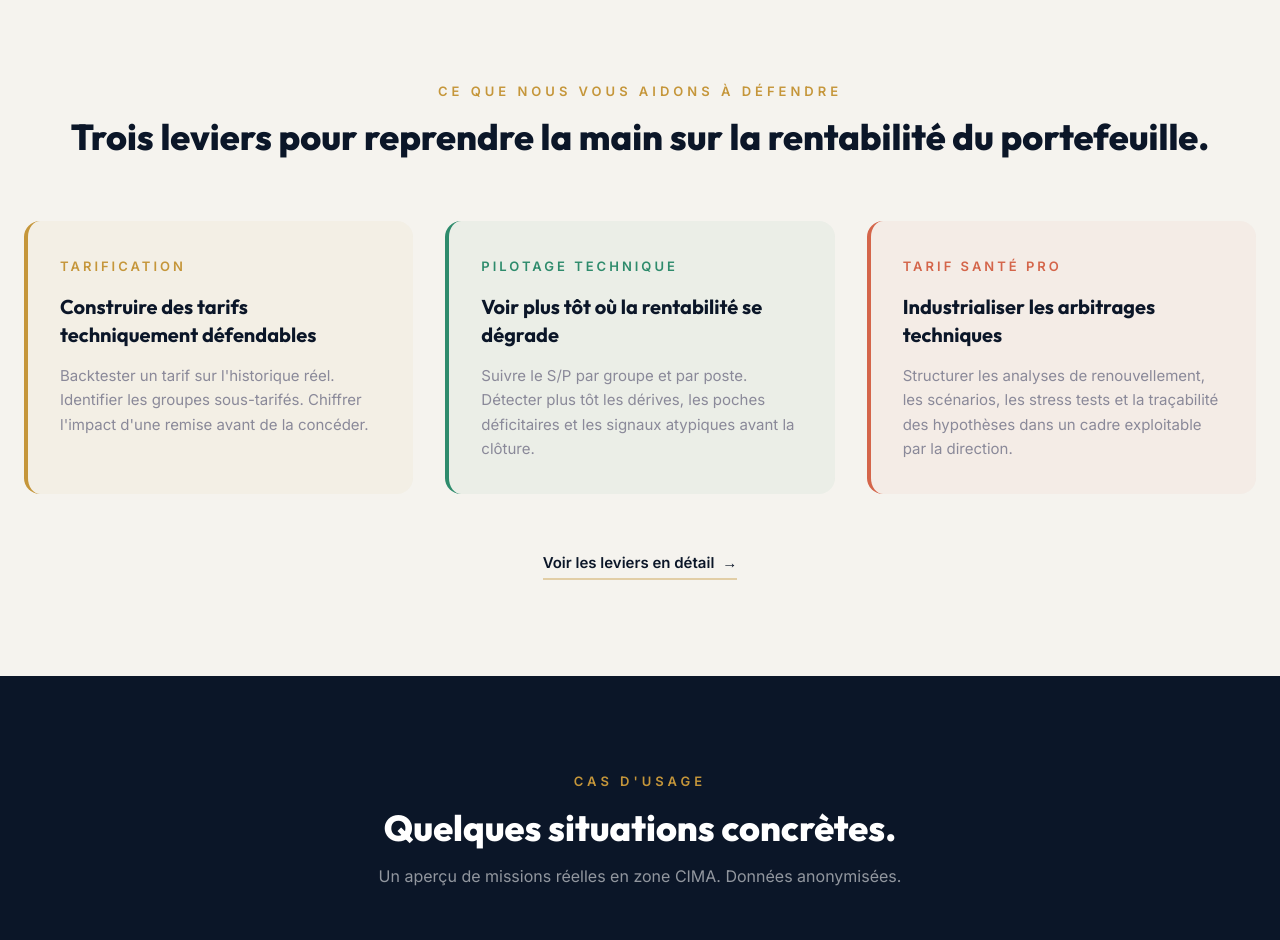
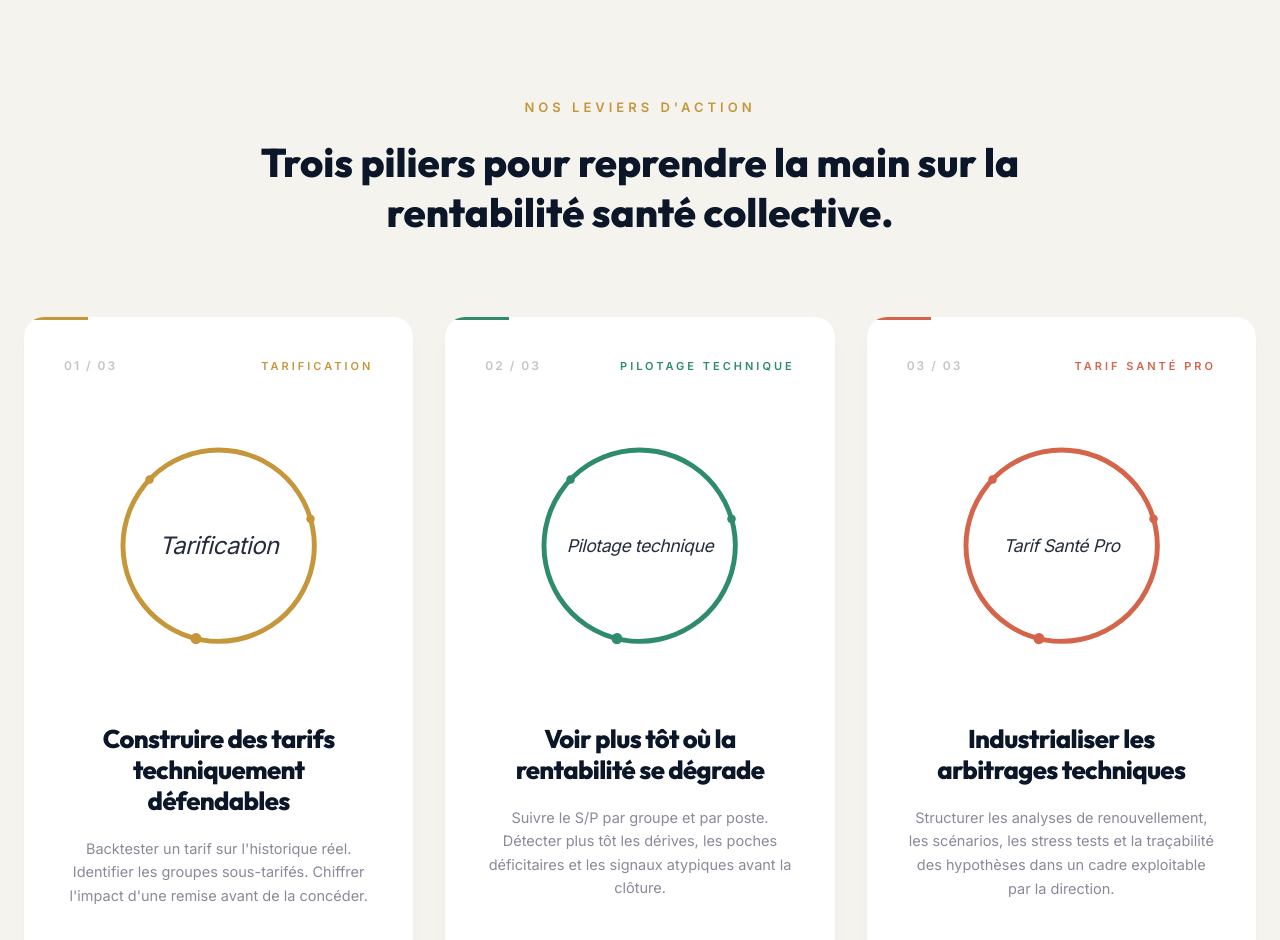
Before and after one commit to sidickgoldman/SiteWeb_PrimeActuaire, a Next.js app: page / in a window 1280 px wide. Shown: the part 1860-2800 px from the top of the page. Built offline with nearby package versions, Linux system fonts and the light colour scheme.

Commit message:
design: Piliers Omnicom-style - cercles rotatifs, cards cliquables vers ancres /plateforme#tarification|pilotage|tarif-sante-pro, i18n 'Nos leviers d action' + 'Trois piliers pour reprendre la main sur la rentabilite sante collective'

```diff
--- a/src/app/plateforme/PlateformeClient.tsx
+++ b/src/app/plateforme/PlateformeClient.tsx
@@ -110,8 +110,9 @@ export default function PlateformeClient() {
             <div className="space-y-16">
               {p.categories.map((cat, ci) => {
                 const style = categoryStyles[ci];
+                const pilierIds = ["tarification", "pilotage", "tarif-sante-pro"];
                 return (
-                  <div key={ci}>
+                  <div key={ci} id={pilierIds[ci]} className="scroll-mt-28">
                     <motion.h3
                       initial={{ opacity: 0, x: -20 }}
                       whileInView={{ opacity: 1, x: 0 }}
--- a/src/components/Piliers.tsx
+++ b/src/components/Piliers.tsx
@@ -1,27 +1,84 @@
 "use client";
 
 import { motion } from "framer-motion";
+import Link from "next/link";
 import { useI18n } from "@/i18n";
 
-const styles = [
-  { color: "border-gold", accent: "text-gold", bg: "bg-gold/5" },
-  { color: "border-teal", accent: "text-teal", bg: "bg-teal/5" },
-  { color: "border-coral", accent: "text-coral", bg: "bg-coral/5" },
+const accents = [
+  { text: "text-gold",  stroke: "#C5963A", glow: "group-hover:shadow-gold/20",  bar: "bg-gold",  href: "/plateforme#tarification" },
+  { text: "text-teal",  stroke: "#2E8B6C", glow: "group-hover:shadow-teal/20",  bar: "bg-teal",  href: "/plateforme#pilotage" },
+  { text: "text-coral", stroke: "#D4654A", glow: "group-hover:shadow-coral/20", bar: "bg-coral", href: "/plateforme#tarif-sante-pro" },
 ];
+
+// Cercle outline épais + 3 petits accents arrondis sur le tracé.
+// Rotation très lente et continue pour donner vie au bloc sans distraire.
+function RotatingCircle({ color, word }: { color: string; word: string }) {
+  const r = 78;
+  const cx = 100;
+  const cy = 100;
+  // Positions angulaires des 3 accents (en degrés), placées harmonieusement
+  const accentAngles = [25, 145, 265];
+
+  return (
+    <div className="relative w-full aspect-square flex items-center justify-center">
+      <motion.svg
+        viewBox="0 0 200 200"
+        className="w-full h-full"
+        animate={{ rotate: 360 }}
+        transition={{ duration: 30, repeat: Infinity, ease: "linear" }}
+      >
+        {/* Cercle principal, outline épais et propre */}
+        <circle
+          cx={cx}
+          cy={cy}
+          r={r}
+          fill="none"
+          stroke={color}
+          strokeWidth="4"
+        />
+        {/* Petits accents arrondis sur le tracé */}
+        {accentAngles.map((deg, idx) => {
+          const rad = (deg * Math.PI) / 180;
+          const x = cx + r * Math.cos(rad);
+          const y = cy + r * Math.sin(rad);
+          return (
+            <circle
+              key={idx}
+              cx={x}
+              cy={y}
+              r={idx === 0 ? 4.5 : 3.5}
+              fill={color}
+            />
+          );
+        })}
+      </motion.svg>
+      {/* Mot central en italique serif, fixe (ne tourne pas avec le cercle).
+          Taille adaptative : plus petit si le label est long (> 1 mot / > 10 car). */}
+      <span
+        className={`absolute font-[var(--font-heading)] italic text-navy/90 tracking-tight text-center leading-tight max-w-[62%] ${
+          word.length > 12 ? "text-[1rem] lg:text-[1.1rem]" : "text-[1.35rem] lg:text-[1.5rem]"
+        }`}
+      >
+        {word}
+      </span>
+    </div>
+  );
+}
 
 export default function Piliers({ teaser = false }: { teaser?: boolean }) {
   const { t } = useI18n();
   const title = teaser ? t.piliers.titleTeaser : t.piliers.title;
   const eyebrow = teaser ? t.piliers.eyebrowTeaser : t.piliers.eyebrow;
+
   return (
-    <section className="bg-bg-light py-24" id="piliers">
+    <section className="bg-bg-light py-28" id="piliers">
       <div className="max-w-7xl mx-auto px-6">
         <motion.p
           initial={{ opacity: 0, y: 15 }}
           whileInView={{ opacity: 1, y: 0 }}
           viewport={{ once: true }}
           transition={{ duration: 0.5 }}
-          className="text-[13px] font-semibold text-gold uppercase tracking-[4px] text-center mb-4"
+          className="text-[13px] font-semibold text-gold uppercase tracking-[4px] text-center mb-5"
         >
           {eyebrow}
         </motion.p>
@@ -30,43 +87,74 @@ export default function Piliers({ teaser = false }: { teaser?: boolean }) {
           whileInView={{ opacity: 1, y: 0 }}
           viewport={{ once: true }}
           transition={{ duration: 0.5, delay: 0.1 }}
-          className="font-[var(--font-heading)] font-extrabold text-3xl lg:text-4xl text-navy text-center mb-16"
+          className="font-[var(--font-heading)] font-extrabold text-3xl lg:text-[2.5rem] text-navy text-center leading-tight max-w-3xl mx-auto mb-20"
         >
           {title}
         </motion.h2>
 
-        <div className="grid grid-cols-1 lg:grid-cols-3 gap-4 lg:gap-8">
-          {t.piliers.items.map((p, i) => (
+        <div className="grid grid-cols-1 md:grid-cols-2 lg:grid-cols-3 gap-6 lg:gap-8">
+          {t.piliers.items.map((p, i) => {
+            const a = accents[i];
+            return (
               <motion.div
                 key={i}
                 initial={{ opacity: 0, y: 40 }}
                 whileInView={{ opacity: 1, y: 0 }}
                 viewport={{ once: true, margin: "-80px" }}
                 transition={{ duration: 0.6, delay: i * 0.15, ease: [0.22, 1, 0.36, 1] }}
-              className={`rounded-2xl p-8 border-l-4 ${styles[i].color} ${styles[i].bg} hover:shadow-xl transition-shadow duration-300`}
               >
-              <span className={`text-[13px] font-semibold uppercase tracking-[3px] ${styles[i].accent}`}>
+                <Link
+                  href={a.href}
+                  className={`group relative flex flex-col h-full bg-white rounded-[20px] px-8 lg:px-10 pt-10 pb-10 shadow-[0_1px_2px_rgba(11,22,40,0.04),0_8px_24px_-12px_rgba(11,22,40,0.08)] hover:shadow-[0_4px_12px_rgba(11,22,40,0.06),0_24px_48px_-16px_rgba(11,22,40,0.18)] ${a.glow} transition-all duration-500 hover:-translate-y-2 overflow-hidden`}
+                >
+                  {/* Barre d'accent qui s'étire au hover */}
+                  <span className={`absolute top-0 left-0 h-[3px] w-16 ${a.bar} transition-all duration-500 group-hover:w-full`} />
+
+                  {/* Top : numéro + label */}
+                  <div className="flex items-center justify-between mb-8">
+                    <span className="font-[var(--font-heading)] font-semibold text-[12px] text-navy/25 tracking-[2px]">
+                      0{i + 1} / 03
+                    </span>
+                    <p className={`text-[11px] font-bold uppercase tracking-[3px] ${a.text}`}>
                       {p.label}
-              </span>
-              <h3 className="mt-4 font-[var(--font-heading)] font-bold text-xl text-navy leading-snug">
+                    </p>
+                  </div>
+
+                  {/* Cercle animé — hero visuel de la card */}
+                  <div className="px-6 lg:px-8 py-4 mb-10">
+                    <RotatingCircle color={a.stroke} word={p.label} />
+                  </div>
+
+                  {/* Titre */}
+                  <h3 className="font-[var(--font-heading)] font-extrabold text-[1.45rem] lg:text-[1.6rem] text-navy leading-[1.2] tracking-tight mb-5 text-center">
                     {p.title}
                   </h3>
-              <p className="mt-4 text-[15px] text-text-muted leading-relaxed">
+
+                  {/* Description */}
+                  <p className="text-[14.5px] text-text-muted leading-relaxed text-center mb-10 flex-1">
                     {p.desc}
                   </p>
+
+                  {/* CTA — flèche qui slide au hover */}
+                  <div className={`flex items-center justify-center gap-2 text-[12px] font-bold ${a.text} uppercase tracking-[3px]`}>
+                    <span>Découvrir</span>
+                    <span aria-hidden="true" className="inline-block transition-transform duration-300 group-hover:translate-x-2">→</span>
+                  </div>
+                </Link>
               </motion.div>
-          ))}
+            );
+          })}
         </div>
 
         {teaser && (
-          <div className="mt-14 text-center">
-            <a
+          <div className="mt-16 text-center">
+            <Link
               href="/expertises"
               className="inline-flex items-center gap-2 text-navy font-semibold text-[15px] hover:text-gold transition-colors border-b-2 border-gold/40 hover:border-gold pb-1"
             >
               {t.piliers.ctaTeaser}
               <span aria-hidden="true">→</span>
-            </a>
+            </Link>
           </div>
         )}
       </div>
--- a/src/i18n/en.ts
+++ b/src/i18n/en.ts
@@ -94,10 +94,10 @@ export const en: Dictionary = {
 
   // Piliers
   piliers: {
-    eyebrow: "What we help you defend",
-    title: "Three levers to take back control of portfolio profitability.",
-    eyebrowTeaser: "What we help you defend",
-    titleTeaser: "Three levers to take back control of portfolio profitability.",
+    eyebrow: "Our levers",
+    title: "Three pillars to take back control of group health profitability.",
+    eyebrowTeaser: "Our levers",
+    titleTeaser: "Three pillars to take back control of group health profitability.",
     ctaTeaser: "See the levers in detail",
     items: [
       {
--- a/src/i18n/fr.ts
+++ b/src/i18n/fr.ts
@@ -92,10 +92,10 @@ export const fr = {
 
   // Piliers
   piliers: {
-    eyebrow: "Ce que nous vous aidons à défendre",
-    title: "Trois leviers pour reprendre la main sur la rentabilité du portefeuille.",
-    eyebrowTeaser: "Ce que nous vous aidons à défendre",
-    titleTeaser: "Trois leviers pour reprendre la main sur la rentabilité du portefeuille.",
+    eyebrow: "Nos leviers d'action",
+    title: "Trois piliers pour reprendre la main sur la rentabilité santé collective.",
+    eyebrowTeaser: "Nos leviers d'action",
+    titleTeaser: "Trois piliers pour reprendre la main sur la rentabilité santé collective.",
     ctaTeaser: "Voir les leviers en détail",
     items: [
       {
```
Lines whose indentation alone changed are shown as unchanged.
